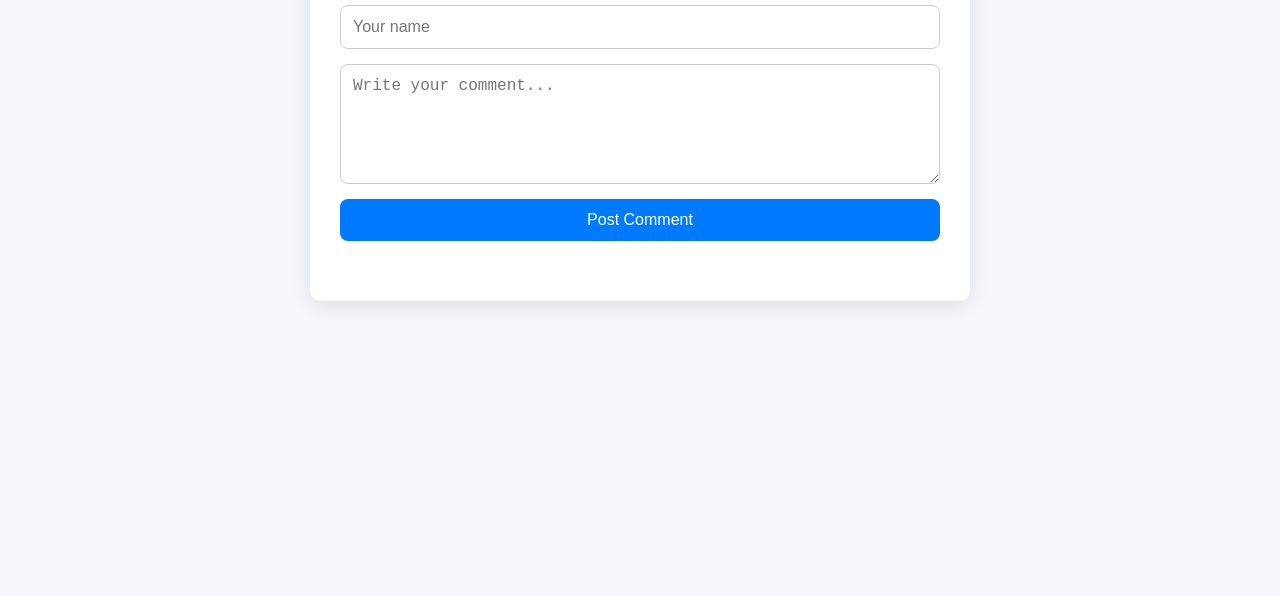
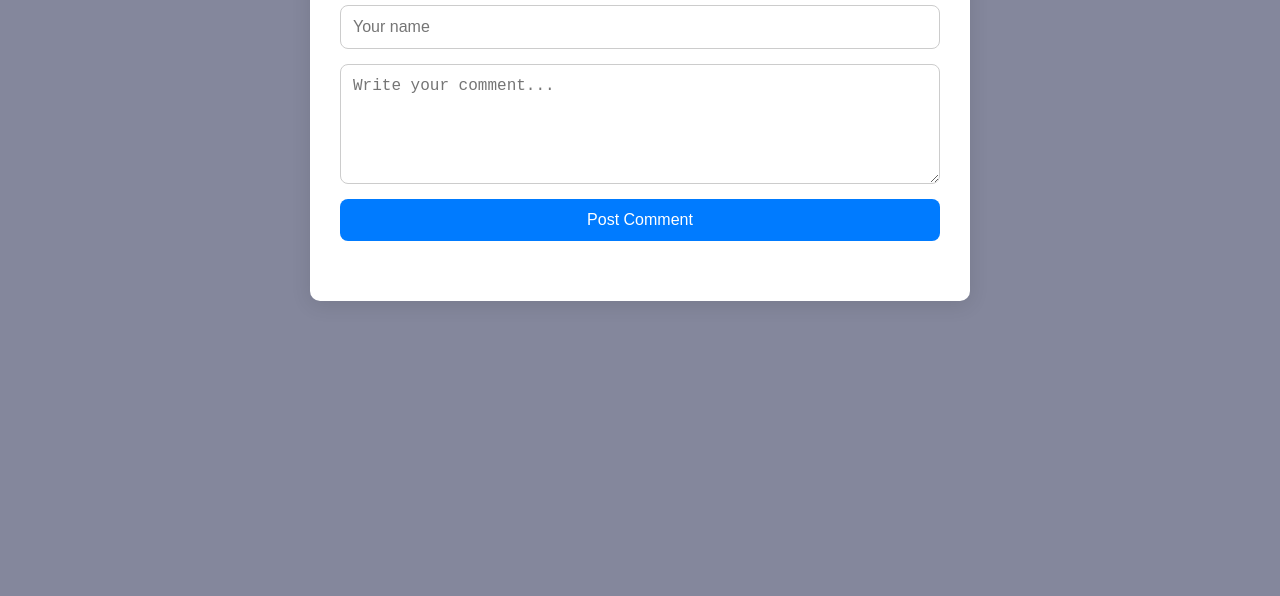
Before and after one commit to AnanAyele/tictactoe1, a plain HTML site: page comments.html in a window 1280 px wide. Shown: the part 204-800 px from the top of the page. Drawn offline with Linux system fonts and the light colour scheme.

Commit message:
minor changes

```diff
--- a/style-comment.css
+++ b/style-comment.css
@@ -1,7 +1,7 @@
 /* General Page Styles */
 body {
     font-family: 'Arial', sans-serif;
-    background: #f5f7fa;
+    background: #84879c;
     margin: 0;
     padding: 0;
 }
```
